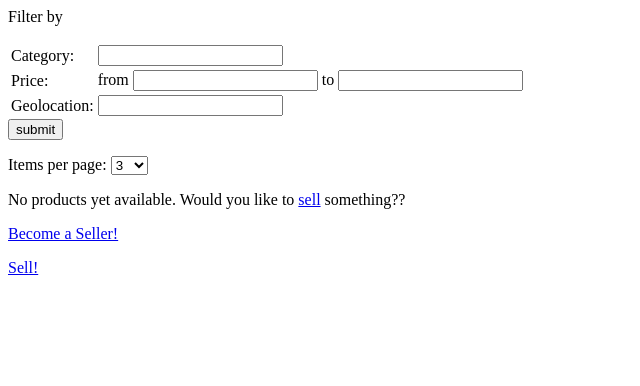
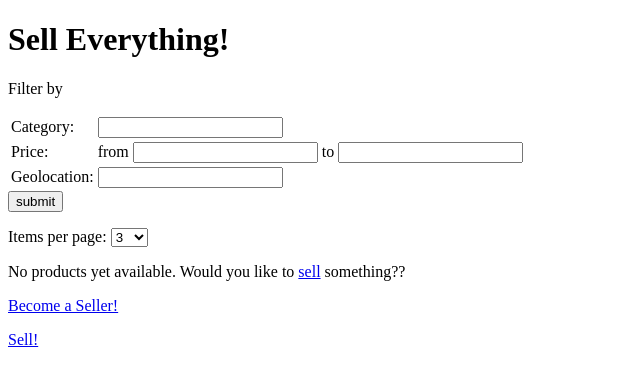
Before and after one commit to abunuwas/sell-everything, a Django app: page / in a window 1280 px wide. Shown: the top 386 px of the page, without its empty margins (0-640 px from the left). Run offline with Django 3.2, Linux system fonts and the light colour scheme; data that the repository does not hold is empty.

Commit message:
Modify index.html so that it extends base html template

```diff
--- a/products/templates/products/index.html
+++ b/products/templates/products/index.html
@@ -1,3 +1,9 @@
+
+{% extends "products/_base.html" %}
+
+{% block content %}
+
+<h1>Sell Everything!</h1>
 
 {% if user.is_active %}
 	<p>{{ user.username }}</p>
@@ -53,3 +59,5 @@
 
 <p><a href="{% url 'products:register' %}">Become a Seller!</a></p>
 <p><a href="{% url 'products:logIn' %}">Sell!</a></p>
+
+{% endblock %}
```
